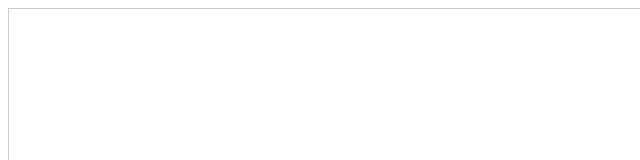
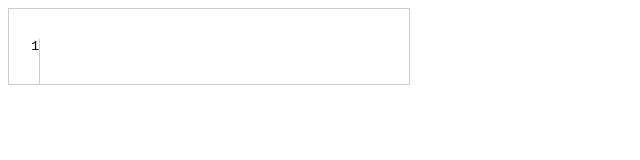
Before and after one commit to bot2x/Texty, a plain HTML site: page index.html in a window 1280 px wide. Shown: the top 160 px of the page, 0-640 px from the left. Drawn offline with Linux system fonts and the light colour scheme.

Commit message:
line number intitial work

```diff
--- a/get_events.js
+++ b/get_events.js
@@ -1,7 +1,7 @@
 // Initialize variables
 var editor = document.getElementById('editor');
 var eventStack = [];
-
+console.log("TEXT",editor.innerText);
 function recordEvent(eventType,e) {
     var event = { type: eventType };
 
@@ -26,9 +26,27 @@ function recordEvent(eventType,e) {
 
     eventStack.push(event);
 
-    console.log(eventStack);
+    // console.log(eventStack);
 }
 
+
+function updateLineNumbers() {
+
+    console.log("TEXT",editor.innerText);
+    let lines = editor.innerText.split("\n");
+    let lineCount = lines.length;
+
+    let lineNumbers = "";
+    for (let i = 1; i <= lineCount; i++) {
+        lineNumbers += (i) + "\n";
+    }
+
+    editor.setAttribute("data-line", lineNumbers);
+}
+
+
+// Add oninput event listener to call updateLineNumbers function
+editor.addEventListener("input", updateLineNumbers);
 
 // Event listeners to record events
 editor.addEventListener('keydown', function(e) {
--- a/index.css
+++ b/index.css
@@ -1,7 +1,16 @@
 #editor {
-    width: 100%;
-    height: 200px;
-    border: 1px solid #ccc;
-    padding: 10px;
-    overflow: auto;
+  position: relative;
+  width: 400px;
+  height: 200px;
+  border: 1px solid #ccc;
+  padding-left: 50px; /* Adjust as needed based on the line number width */
+  white-space: pre-wrap;
+  font-family: monospace; /* Ensures consistent character width */
 }
+
+
+#editor::before {
+  content: attr(data-line);
+  position: absolute;
+  left: 10px; /* Adjust as needed based on the desired distance from the left */
+}
--- a/index.html
+++ b/index.html
@@ -1,15 +1,55 @@
 <!DOCTYPE html>
+<html lang="en">
+<head>
+<meta charset="UTF-8">
+<meta name="viewport" content="width=device-width, initial-scale=1.0">
+<title>Editable Text Editor with Line Numbers</title>
+<style>
+    #editor {
+        position: relative;
+        width: 400px;
+        border: 1px solid #ccc;
+        overflow-x: auto;
+        white-space: pre-wrap;
+        font-family: monospace;
+    }
+    #editor .line-number {
+        position: absolute;
+        left: 0;
+        width: 30px;
+        height: 100%;
+        border-right: 1px solid #ccc;
+        text-align: right;
+        pointer-events: none;
+    }
+    #editor .content {
+        padding-left: 32px; /* Adjust as needed */
+    }
+</style>
+</head>
+<body>
+<div id="editor">
+    <div class="line-number"></div>
+    <div class="content" contenteditable="true"></div>
+</div>
 
-<html>
-    <head>
-        <title>Texty</title>
-        <link rel="stylesheet" href="index.css">
-    </head>
-    <body>
-        <div id="editor" contenteditable="true">
-            <!-- This is where the editor will live and evolve. -->
-        </div>
+<script>
+    const editor = document.getElementById("editor");
+    const content = editor.querySelector(".content");
+    const lineNumber = editor.querySelector(".line-number");
 
-    <script src="get_events.js"></script>
-    </body>
+    function updateLineNumbers() {
+        const lines = content.innerText.split("\n");
+        const lineCount = lines.length;
+        let lineNumbersHTML = "";
+        for (let i = 1; i <= lineCount; i++) {
+            lineNumbersHTML += i + "<br>";
+        }
+        lineNumber.innerHTML = lineNumbersHTML;
+    }
+
+    content.addEventListener("input", updateLineNumbers);
+    updateLineNumbers(); // Call initially to set line numbers
+</script>
+</body>
 </html>
```
Also changed, not shown: 1 other file.
